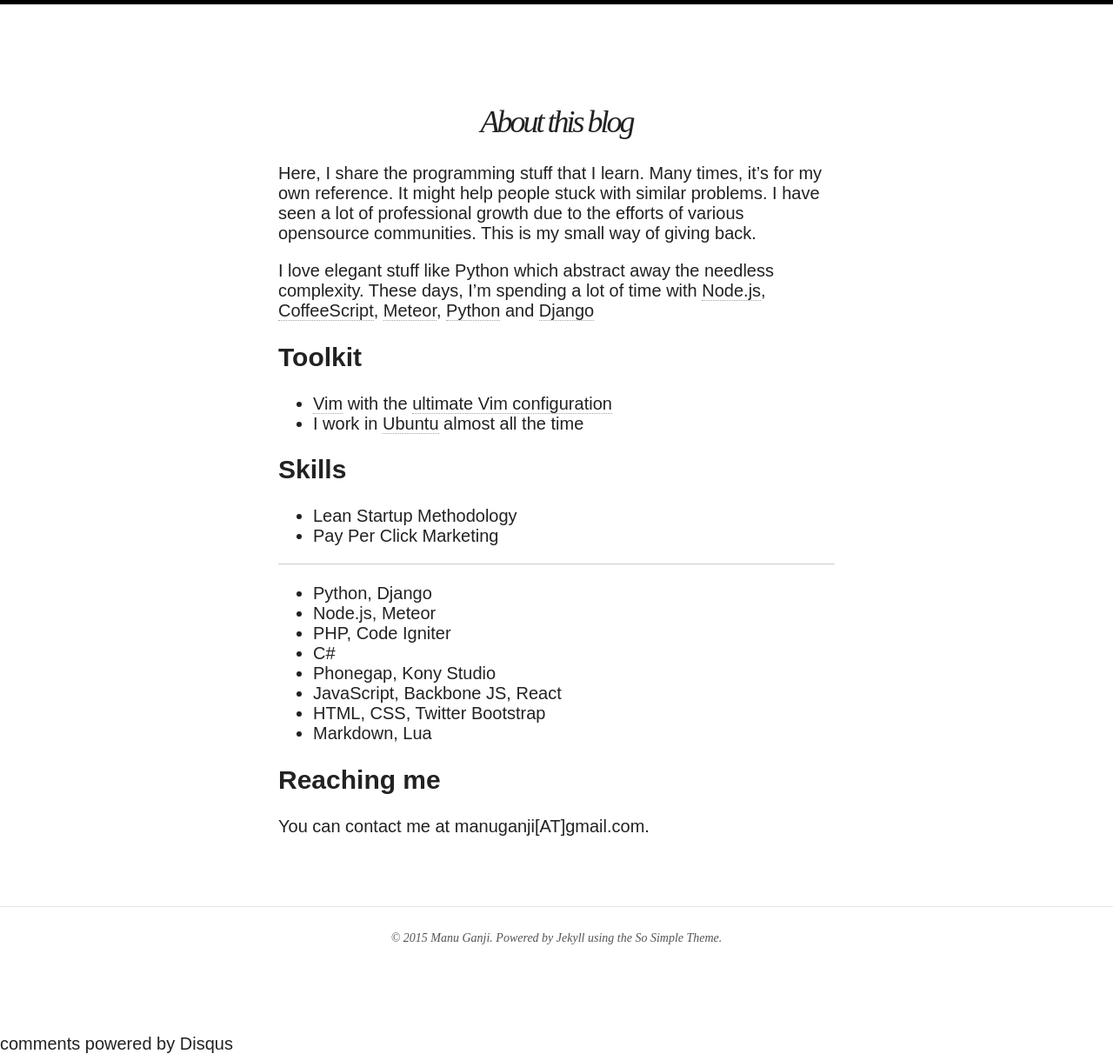
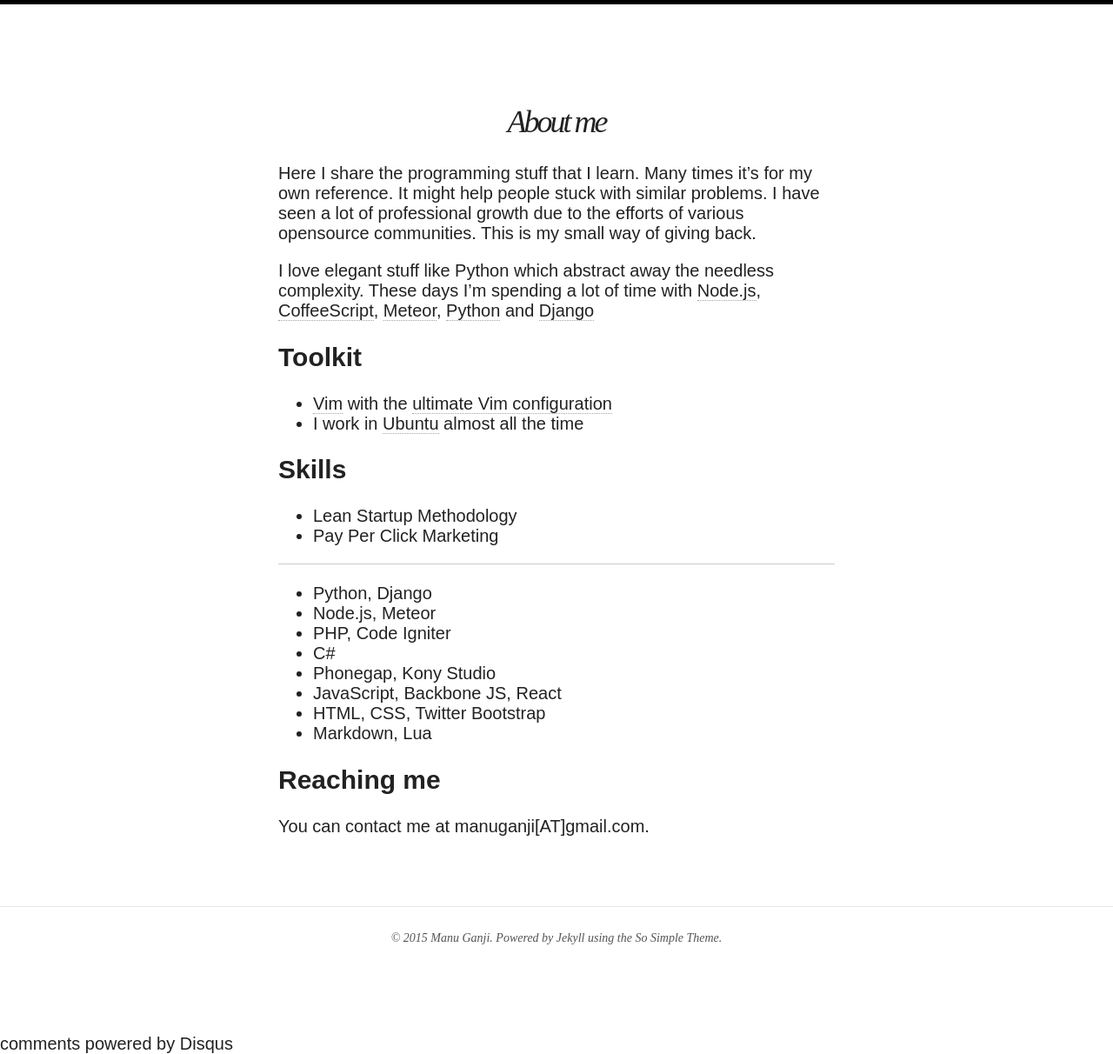
Before and after one commit to manuganji/manuganji.github.io, a Jekyll site: the page built from about.md, in a window 1280 px wide. Shown: the whole page at 87% size. Built offline with Jekyll 4.4.1, drawn with Linux system fonts in a browser that asks for light colours; nearby versions of some CDN libraries; a script that is not in the unit is left out; comment, search, counter and statistics services are not loaded.

Commit message:
editing the blgo

```diff
--- a/about.md
+++ b/about.md
@@ -1,14 +1,14 @@
 ---
 layout: page
 permalink: /about/
-title: About this blog
-tags: [manuganji, technical, blog, about]
+title: About me
+tags: [manu ganji, technical, blog, about]
 modified: 2014-01-29
 ---
 
-Here, I share the programming stuff that I learn. Many times, it's for my own reference. It might help people stuck with similar problems. I have seen a lot of professional growth due to the efforts of various opensource communities. This is my small way of giving back.
+Here I share the programming stuff that I learn. Many times it's for my own reference. It might help people stuck with similar problems. I have seen a lot of professional growth due to the efforts of various opensource communities. This is my small way of giving back.
 
-I love elegant stuff like Python which abstract away the needless complexity. These days, I'm spending a lot of time with [Node.js](http://nodejs.org/), [CoffeeScript](http://coffeescript.org/), [Meteor](http://meteor.com), [Python](http://python.org) and [Django](http://djangoproject.com)
+I love elegant stuff like Python which abstract away the needless complexity. These days I'm spending a lot of time with [Node.js](http://nodejs.org/), [CoffeeScript](http://coffeescript.org/), [Meteor](http://meteor.com), [Python](http://python.org) and [Django](http://djangoproject.com)
 
 # Toolkit
 
```
